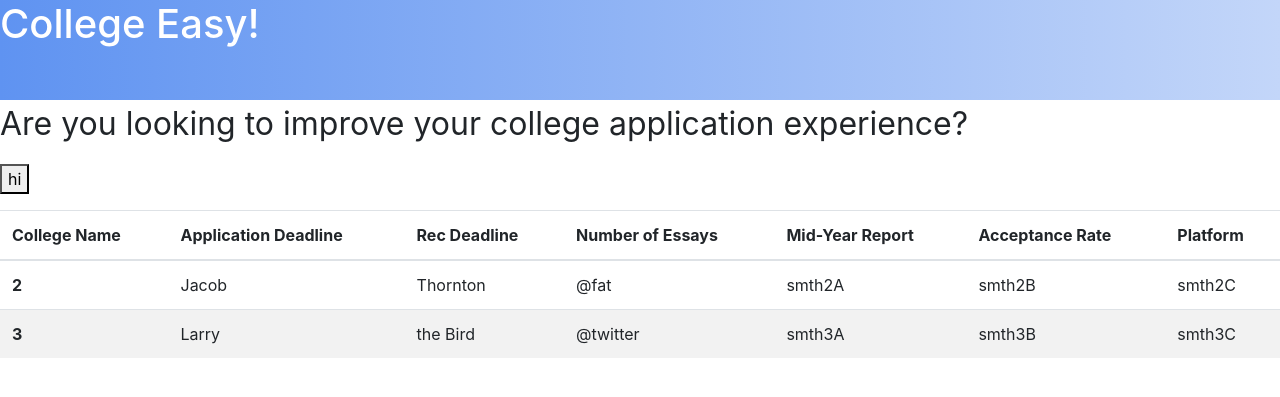
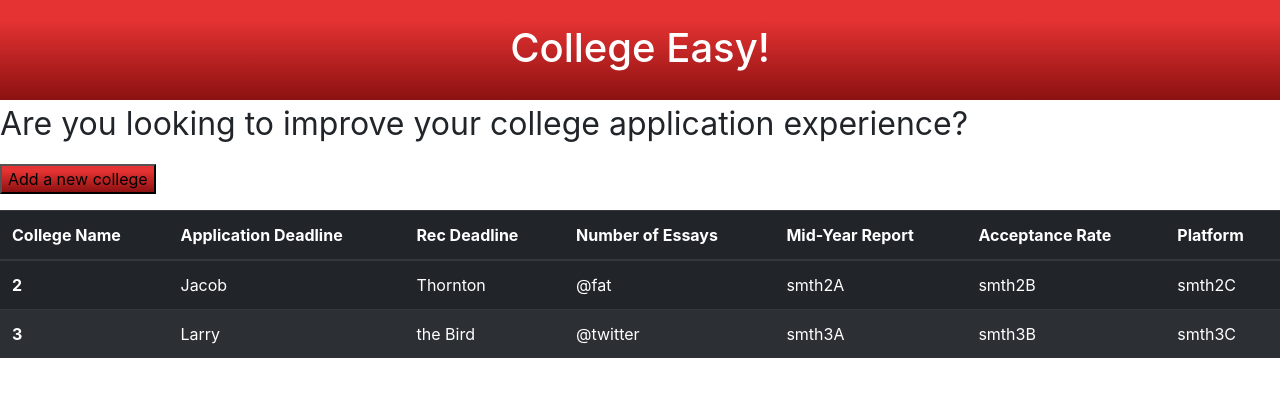
Before and after one commit to borao/college-easy, a Flask app: page / in a window 1280 px wide. Shown: the part 62-459 px from the top of the page. Run offline with Flask 2, Linux system fonts and the light colour scheme; data that the repository does not hold is empty; some libraries are stand-ins or nearby versions.

Commit message:
Change appearance of index
Co-authored-by: Sahil Bolar <ssbolar00@gmail.com>

```diff
--- a/templates/index.html
+++ b/templates/index.html
@@ -6,12 +6,6 @@
   <link rel="stylesheet" href="https://stackpath.bootstrapcdn.com/bootstrap/4.1.3/css/bootstrap.min.css" integrity="sha384-MCw98/SFnGE8fJT3GXwEOngsV7Zt27NXFoaoApmYm81iuXoPkFOJwJ8ERdknLPMO" crossorigin="anonymous">
   <script src="https://stackpath.bootstrapcdn.com/bootstrap/4.1.3/js/bootstrap.min.js" integrity="sha384-ChfqqxuZUCnJSK3+MXmPNIyE6ZbWh2IMqE241rYiqJxyMiZ6OW/JmZQ5stwEULTy" crossorigin="anonymous"></script>
 </head>
-
-<!--<style>
-h2 {
-  text-align: right;
-}
-</style>-->
 
 <body>
   <nav class="navbar navbar-expand-sm bg-dark navbar-dark">
@@ -22,22 +16,22 @@ h2 {
       <li class="nav-item">
         <a class="nav-link" href="#">Link</a>
       </li>
-
-      <h2 style ="color:DodgerBlue;"> <font size = "6"> College is Easy! </font> </h2>
+      <h2 style ="color:DodgerBlue; text-align: right;"> <font size = "6"> College is Easy! </font> </h2>
     </ul>
   </nav>
 
-<div style="background: linear-gradient(to left, #C3D6F9 0%, #5F93F1 100%); height:100px;" >
-  <h1 style="color:#ffffff"> College Easy! </h1>
+<div style="background: linear-gradient(to bottom, #E53232 20%, #8C1111 100%); height:100px;" >
+  <center>
+  <br />
+  <h1 style="color:#ffffff; vertical-align: middle;">College Easy!</h1>
+  </center>
 </div>
 
 <p height="100"> <font size="6.5"> Are you looking to improve your college application experience? </font> </p>
 
-<button>hi</button>
+<button style="background: linear-gradient(to bottom, #E53232 20%, #8C1111 100%);">Add a new college</button>
 
-
-
-  <table class="table table-striped table">
+  <table class="table table-striped table-dark">
     <thead>
       <tr>
         <th scope="col">College Name</th>
```
